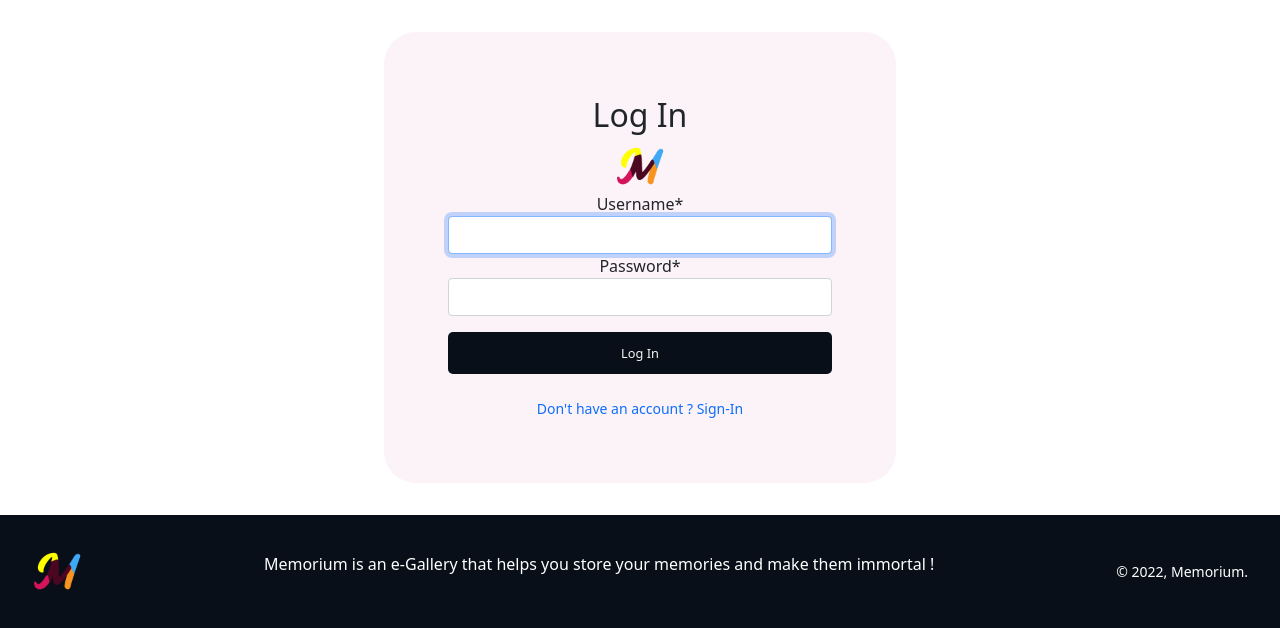
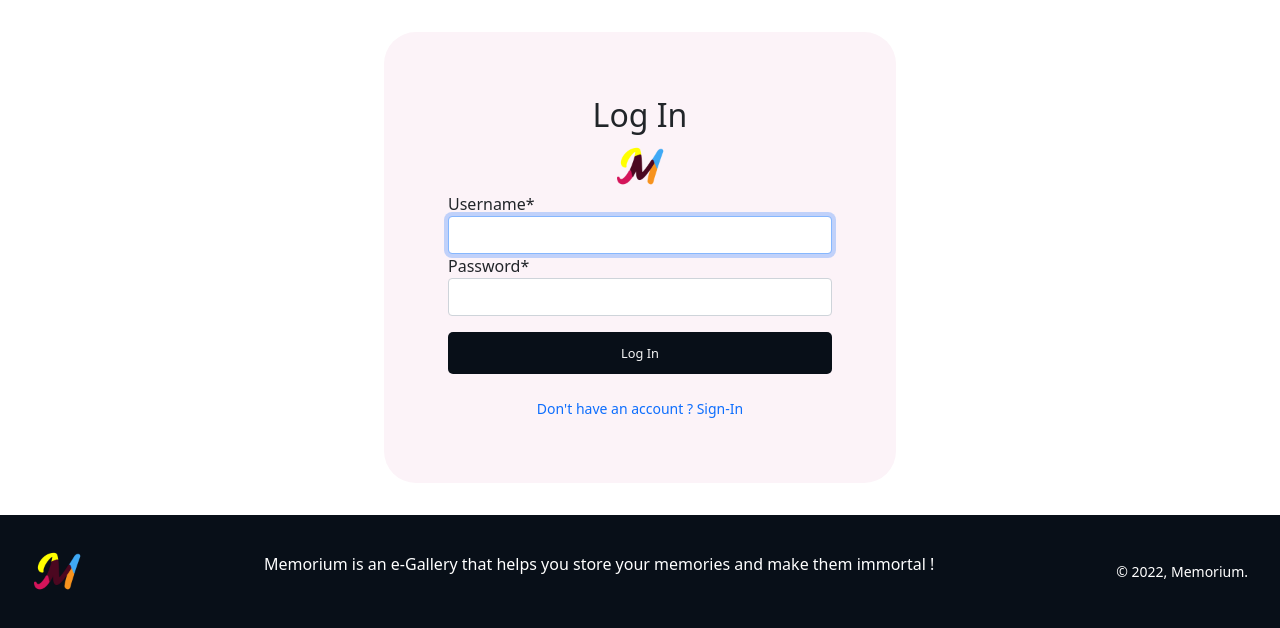
Before and after one commit to LotfiBendiaf/memorium, a Django app: page /accounts/login/ in a window 1280 px wide. Shown: the part 82-710 px from the top of the page. Run offline with Django 4.2, Linux system fonts and the light colour scheme; parts of the project's set-up code (start-up, migrations or seed data) failed here and were passed over; some libraries are stand-ins or nearby versions.

Commit message:
Login : Label text align start

```diff
--- a/templates/registration/login.html
+++ b/templates/registration/login.html
@@ -21,7 +21,9 @@ e-Gallery helping you storing your memories to keep them immortal !{% endblock t
   <img class="icon" src="{% static "images/memorium_icon.png"%}" alt="">
   <form method="post">
   {% csrf_token %}
-  {{ form|crispy }}
+  <div style="text-align: start;">
+    {{ form|crispy }}
+  </div>
   <button class="button" type="submit">Log In</button>
   </form>
   <br>
```
Also changed, not shown: db.sqlite3.
